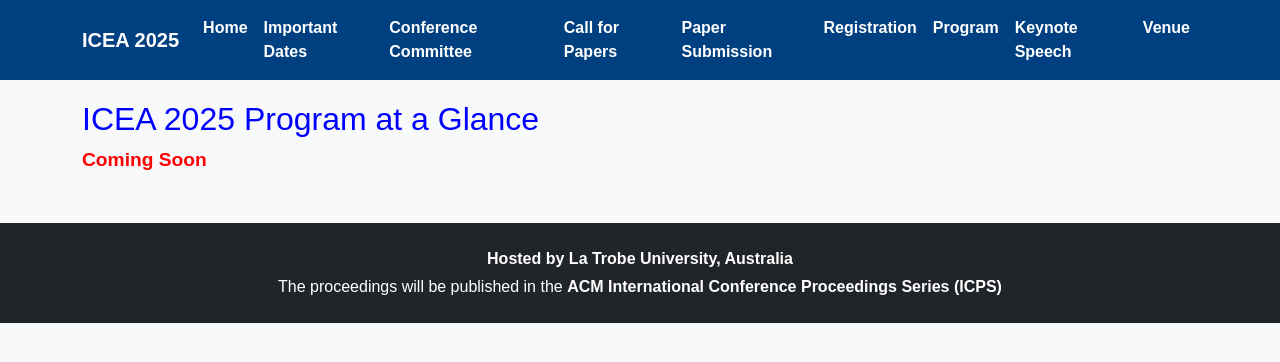
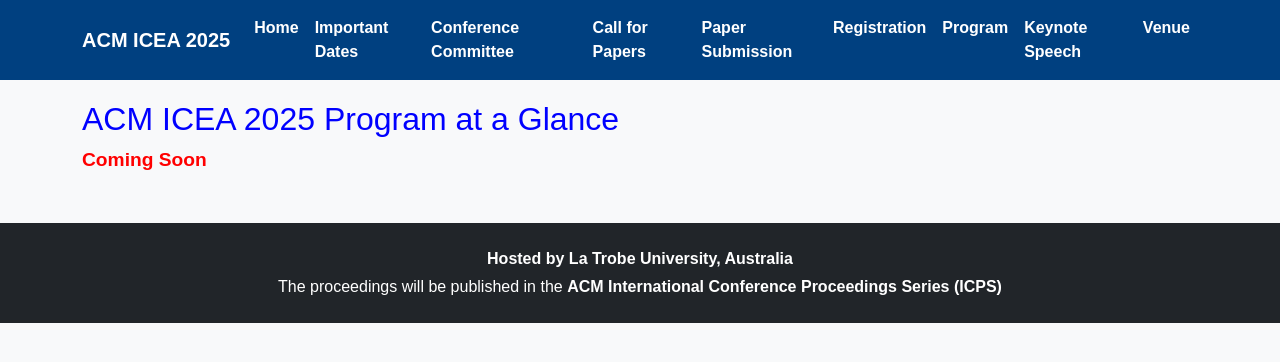
Before and after one commit to icea2025/latrobe, a Jekyll site: the page program/index.html, which Jekyll copies as it is, in a window 1280 px wide. Shown: the top 362 px of the page. Built offline with Jekyll 4.4.1, drawn with Linux system fonts in a browser that asks for light colours.

Commit message:
Update index.html

```diff
--- a/program/index.html
+++ b/program/index.html
@@ -3,7 +3,7 @@
 <head>
   <meta charset="UTF-8">
   <meta name="viewport" content="width=device-width, initial-scale=1.0">
-  <title> ICEA 2025 - Conference Committee</title>
+  <title> ACM ACM ICEA 2025 - Conference Committee</title>
   <link rel="stylesheet" href="https://cdnjs.cloudflare.com/ajax/libs/font-awesome/6.0.0/css/all.min.css">
   <link rel="stylesheet" href="https://cdnjs.cloudflare.com/ajax/libs/bootstrap/5.3.0/css/bootstrap.min.css">
   <style>
@@ -31,7 +31,7 @@
 <body>
   <nav class="navbar navbar-expand-lg navbar-dark">
     <div class="container">
-      <a class="navbar-brand" href="/latrobe/index.html"> ICEA 2025</a>
+      <a class="navbar-brand" href="/latrobe/index.html"> ACM ICEA 2025</a>
       <button class="navbar-toggler" type="button" data-bs-toggle="collapse" data-bs-target="#navbarNav"
               aria-controls="navbarNav" aria-expanded="false" aria-label="Toggle navigation">
         <span class="navbar-toggler-icon"></span>
@@ -54,7 +54,7 @@
 
   <div class="container">
     <div class="content">
-      <h2 style="color: #0000ff">ICEA 2025 Program at a Glance</h2>
+      <h2 style="color: #0000ff">ACM ICEA 2025 Program at a Glance</h2>
       <p style="font-weight: bold; color: #FF0000; font-size: 1.2rem;">Coming Soon</p>
     </div>
   </div>
```
